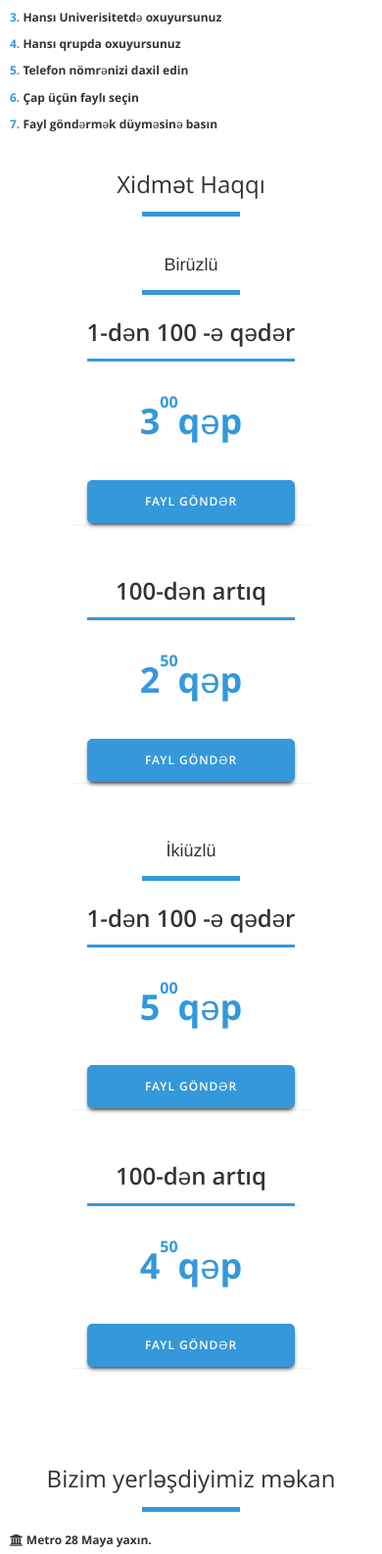
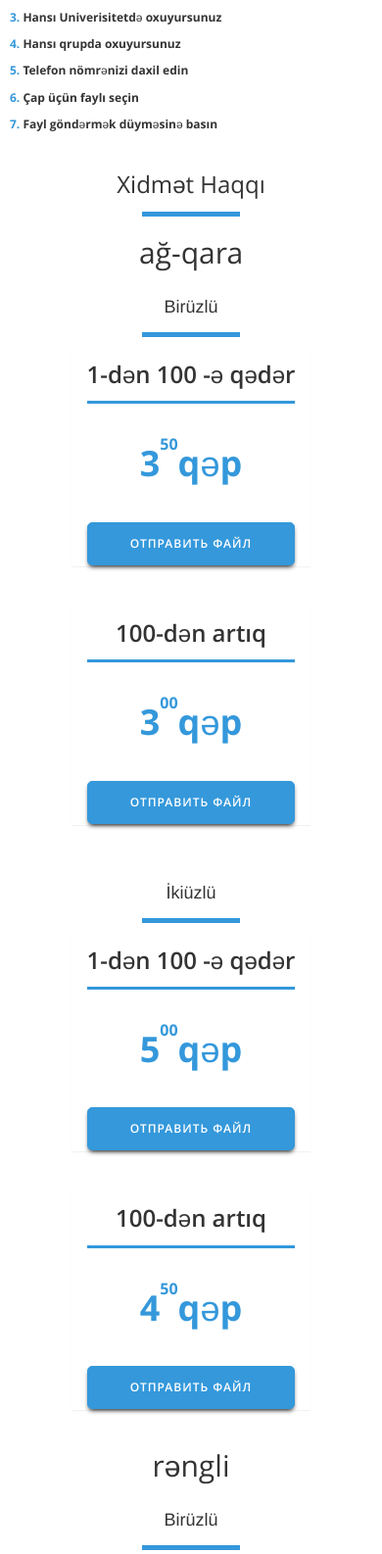
Before and after one commit to munisisazade/unicopycenter, a Django app: page /ru/ in a window 390 px wide. Shown: the part 1996-3582 px from the top of the page at 98% size. Run offline with Django 3.2, Linux system fonts and the light colour scheme; some libraries are stand-ins or nearby versions.

Commit message:
add file

```diff
--- a/templates/index.html
+++ b/templates/index.html
@@ -152,6 +152,7 @@
 <section class="section-price sectionAnimate">
     <div class="container">
         <h6 class="title text-center text-black font-open-s-r nm-t animated" data-direction="fadeInUp">{% trans 'Xidmət Haqqı' %}</h6>
+        <h2 class="text-center text-black font-open-s-r nm-t animated" data-direction="fadeInUp">{% trans 'ağ-qara' %}</h2>
         <div class="row flex">
             <div class="col-md-6">
                 <h2 class="title-type text-center">{% trans 'Birüzlü' %}</h2>
@@ -161,10 +162,10 @@
                                 <p class="panel-title text-black font-open-s-s-b">{% trans '1-dən 100 -ə qədər' %}</p>
                             </div>
                             <div class="panel-body">
-                                <h1 class="price text-blue font-open-s-b nm-t">3<sub class="sub-price">00</sub>{% trans 'qəp' %}</h1>
+                                <h1 class="price text-blue font-open-s-b nm-t">3<sub class="sub-price">50</sub>{% trans 'qəp' %}</h1>
                             </div>
                             <div class="panel-footer bg-trns nb np-t np-b">
-                                <a class="btn btn-blue btn-block text-center text-uppercase font-open-s-s-b" data-toggle="modal" data-target="#ModalFile">{% trans 'Fayl göndər' %}</a>
+                                <a class="btn btn-blue btn-block text-center text-uppercase font-open-s-s-b" data-toggle="modal" data-target="#ModalFile">Отправить файл</a>
                             </div>
                         </div>
                     </div>
@@ -174,10 +175,10 @@
                                 <p class="panel-title text-black font-open-s-s-b">{% trans '100-dən artıq' %}</p>
                             </div>
                             <div class="panel-body">
-                                <h1 class="price text-blue font-open-s-b nm-t">2<sub class="sub-price">50</sub>{% trans 'qəp' %}</h1>
+                                <h1 class="price text-blue font-open-s-b nm-t">3<sub class="sub-price">00</sub>{% trans 'qəp' %}</h1>
                             </div>
                             <div class="panel-footer bg-trns nb np-t np-b">
-                                <a class="btn btn-blue btn-block text-center text-uppercase font-open-s-s-b" data-toggle="modal" data-target="#ModalFile">{% trans 'Fayl göndər' %}</a>
+                                <a class="btn btn-blue btn-block text-center text-uppercase font-open-s-s-b" data-toggle="modal" data-target="#ModalFile">Отправить файл</a>
                             </div>
                         </div>
                     </div>
@@ -193,7 +194,7 @@
                                 <h1 class="price text-blue font-open-s-b nm-t">5<sub class="sub-price">00</sub>{% trans 'qəp' %}</h1>
                             </div>
                             <div class="panel-footer bg-trns nb np-t np-b">
-                                <a class="btn btn-blue btn-block text-center text-uppercase font-open-s-s-b" data-toggle="modal" data-target="#ModalFile">{% trans 'Fayl göndər' %}</a>
+                                <a class="btn btn-blue btn-block text-center text-uppercase font-open-s-s-b" data-toggle="modal" data-target="#ModalFile">Отправить файл</a>
                             </div>
                         </div>
                     </div>
@@ -206,12 +207,75 @@
                                 <h1 class="price text-blue font-open-s-b nm-t">4<sub class="sub-price">50</sub>{% trans 'qəp' %}</h1>
                             </div>
                             <div class="panel-footer bg-trns nb np-t np-b">
-                                <a class="btn btn-blue btn-block text-center text-uppercase font-open-s-s-b" data-toggle="modal" data-target="#ModalFile">{% trans 'Fayl göndər' %}</a>
+                                <a class="btn btn-blue btn-block text-center text-uppercase font-open-s-s-b" data-toggle="modal" data-target="#ModalFile">Отправить файл</a>
                             </div>
                         </div>
                     </div>
             </div>
         </div>
+
+        <h2 class="text-center text-black font-open-s-r nm-t animated" data-direction="fadeInUp">{% trans 'rəngli' %}</h2>
+        <div class="row flex">
+            <div class="col-md-6">
+                <h2 class="title-type text-center">{% trans 'Birüzlü' %}</h2>
+                    <div class="col-md-6">
+                        <div class="panel panel-pricing text-center nr animated" data-direction="fadeInUp">
+                            <div class="panel-heading">
+                                <p class="panel-title text-black font-open-s-s-b">{% trans '1-dən 100 -ə qədər' %}</p>
+                            </div>
+                            <div class="panel-body">
+                                <h1 class="price text-blue font-open-s-b nm-t">3<sub class="sub-price">50</sub>{% trans 'qəp' %}</h1>
+                            </div>
+                            <div class="panel-footer bg-trns nb np-t np-b">
+                                <a class="btn btn-blue btn-block text-center text-uppercase font-open-s-s-b" data-toggle="modal" data-target="#ModalFile">Отправить файл</a>
+                            </div>
+                        </div>
+                    </div>
+                    <div class="col-md-6">
+                        <div class="panel panel-pricing text-center nr animated" data-direction="fadeInUp">
+                            <div class="panel-heading">
+                                <p class="panel-title text-black font-open-s-s-b">{% trans '100-dən artıq' %}</p>
+                            </div>
+                            <div class="panel-body">
+                                <h1 class="price text-blue font-open-s-b nm-t">3<sub class="sub-price">00</sub>{% trans 'qəp' %}</h1>
+                            </div>
+                            <div class="panel-footer bg-trns nb np-t np-b">
+                                <a class="btn btn-blue btn-block text-center text-uppercase font-open-s-s-b" data-toggle="modal" data-target="#ModalFile">Отправить файл</a>
+                            </div>
+                        </div>
+                    </div>
+            </div>
+            <div class="col-md-6">
+                <h2 class="title-type text-center">{% trans 'İkiüzlü' %}</h2>
+                    <div class="col-md-6">
+                        <div class="panel panel-pricing text-center nr animated" data-direction="fadeInUp">
+                            <div class="panel-heading">
+                                <p class="panel-title text-black font-open-s-s-b">{% trans '1-dən 100 -ə qədər' %}</p>
+                            </div>
+                            <div class="panel-body">
+                                <h1 class="price text-blue font-open-s-b nm-t">5<sub class="sub-price">00</sub>{% trans 'qəp' %}</h1>
+                            </div>
+                            <div class="panel-footer bg-trns nb np-t np-b">
+                                <a class="btn btn-blue btn-block text-center text-uppercase font-open-s-s-b" data-toggle="modal" data-target="#ModalFile">Отправить файл</a>
+                            </div>
+                        </div>
+                    </div>
+                    <div class="col-md-6">
+                        <div class="panel panel-pricing text-center nr animated" data-direction="fadeInUp">
+                            <div class="panel-heading">
+                                <p class="panel-title text-black font-open-s-s-b">{% trans '100-dən artıq' %}</p>
+                            </div>
+                            <div class="panel-body">
+                                <h1 class="price text-blue font-open-s-b nm-t">4<sub class="sub-price">50</sub>{% trans 'qəp' %}</h1>
+                            </div>
+                            <div class="panel-footer bg-trns nb np-t np-b">
+                                <a class="btn btn-blue btn-block text-center text-uppercase font-open-s-s-b" data-toggle="modal" data-target="#ModalFile">Отправить файл</a>
+                            </div>
+                        </div>
+                    </div>
+            </div>
+        </div>
+
     </div>
 </section>
 <!-- Modal -->
```
